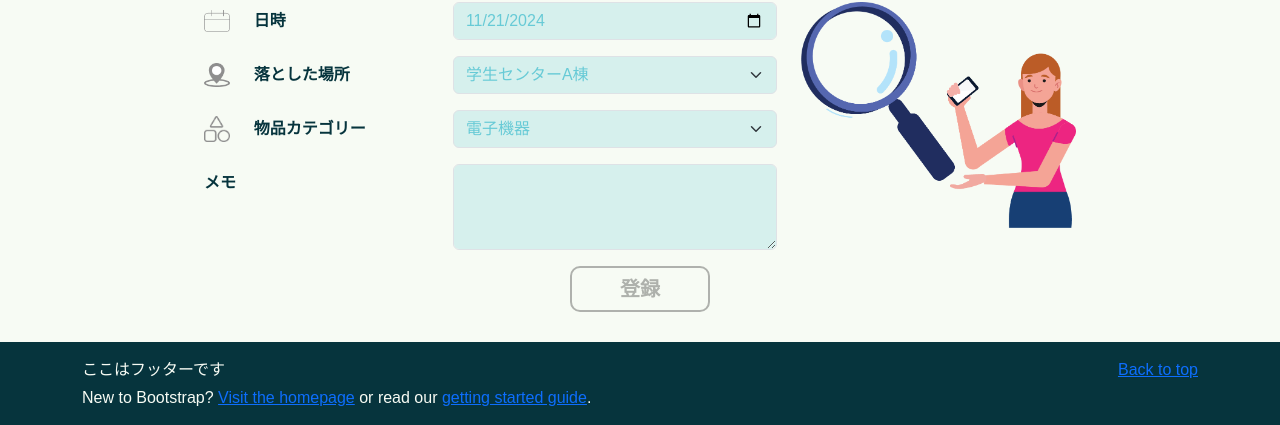
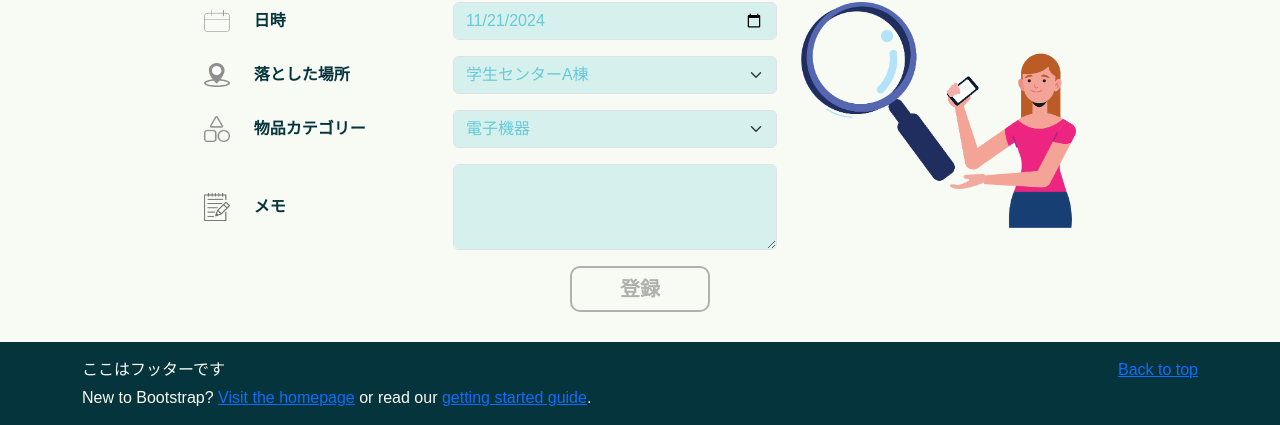
Before and after one commit to Krat1078/Revised_Yugou_2024_teamB, a Django app: page /lostitem/tolostitemregister/ in a window 1280 px wide. Shown: the part 178-603 px from the top of the page. Run offline with Django 3.2, Linux system fonts and the light colour scheme; data comes from the database, SQL or seed files in the repository; both versions use the stored data as it was after the commit; parts of the project's set-up code (start-up, migrations or seed data) failed here and were passed over; some libraries are stand-ins or nearby versions.

Commit message:
memoのあいこん

```diff
--- a/LostItemproject/lostitem/templates/items/lost_item_register.html
+++ b/LostItemproject/lostitem/templates/items/lost_item_register.html
@@ -49,9 +49,10 @@
                     </div>
                 </div>
 
-                <!-- コメント -->
-                <div class="Comment row mb-3">
-                    <label for="comment" class="col-5 col-form-label fw-bold">メモ</label>
+                <!-- memo -->
+                <div class="Comment row d-flex align-items-center mb-3">
+                    <img src = "{% static 'imgs\icons\memo.png'%}" class="col-1" >
+                    <label for="comment" class="col-4 col-form-label fw-bold">メモ</label>
                     <div class="col-sm-12 col-lg-7">
                         <textarea id="comment" style="background-color:#53C3D233; color:#67CAD6" name='comment' class="form-control" rows="3"></textarea>
                     </div>
```
Also changed, not shown: LostItemproject/db.sqlite3.
